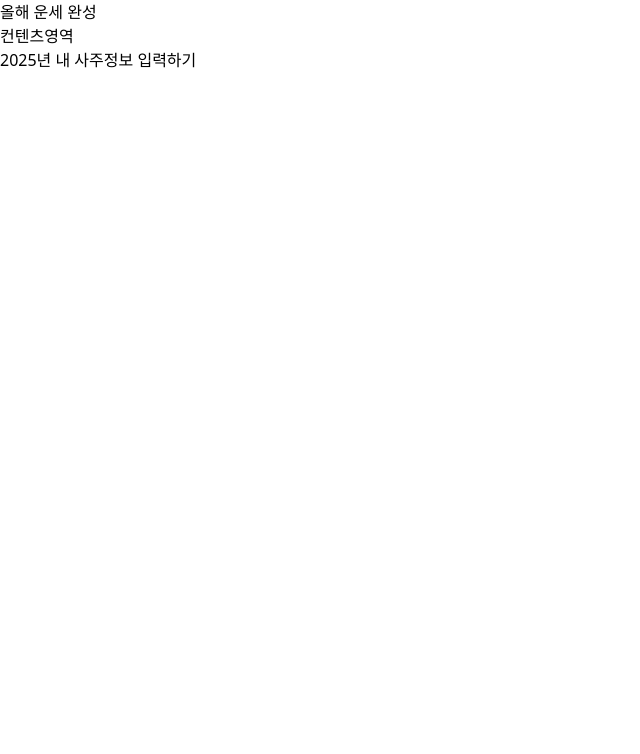
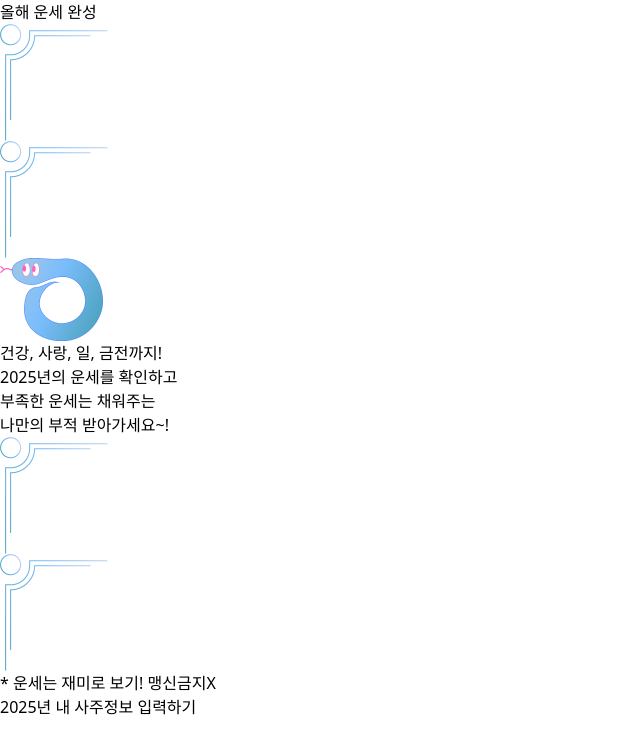
Before and after one commit to sipe-team/sipethon-3_9_ounwan, a React (Vite) app: page / in a window 1280 px wide. Shown: the top 754 px of the page, without its empty margins (0-640 px from the left). Built offline with nearby package versions, Linux system fonts and the light colour scheme.

Commit message:
feat: landing page 제작

```diff
--- a/src/routes/index.tsx
+++ b/src/routes/index.tsx
@@ -8,10 +8,32 @@ function RouteComponent() {
   return (
     <section className="h-full w-full">
       <h1 className="flex h-[40px] w-full items-center p-4">올해 운세 완성</h1>
-      <article className="flex h-full w-full flex-col p-4">컨텐츠영역</article>
+      <article className="flex h-full w-full flex-col items-stretch p-4">
+        <div className="flex h-full w-full justify-between">
+          <img src="/src/assets/deco.png" alt="" />
+          <img src="/src/assets/deco.png" className="scale-x-[-1]" alt="" />
+        </div>
+        <div className="flex flex-col items-center gap-8">
+          <img
+            src="/src/assets/cuteSnake.png"
+            className="w-[103px]"
+            alt=""
+          ></img>
+          <p className="text-center text-2xl font-semibold">
+            건강, 사랑, 일, 금전까지! <br />
+            2025년의 운세를 확인하고 <br />
+            부족한 운세는 채워주는 <br />
+            나만의 부적 받아가세요~!
+          </p>
+        </div>
+        <div className="flex h-full w-full scale-y-[-1] justify-between">
+          <img src="/src/assets/deco.png" alt="" />
+          <img src="/src/assets/deco.png" className="scale-x-[-1]" alt="" />
+        </div>
+        <p className="pt-4 text-gray-500">* 운세는 재미로 보기! 맹신금지X</p>
+      </article>
       <div className="flex items-center justify-center p-4">
-        <button className="w-[80%] bg-slate-400 roudn" type="submit">
-          {' '}
+        <button className="w-full rounded bg-slate-400" type="submit">
           2025년 내 사주정보 입력하기
         </button>
       </div>
```
Also changed, not shown: src/assets/cuteSnake.png (added), src/assets/deco.png (added).
